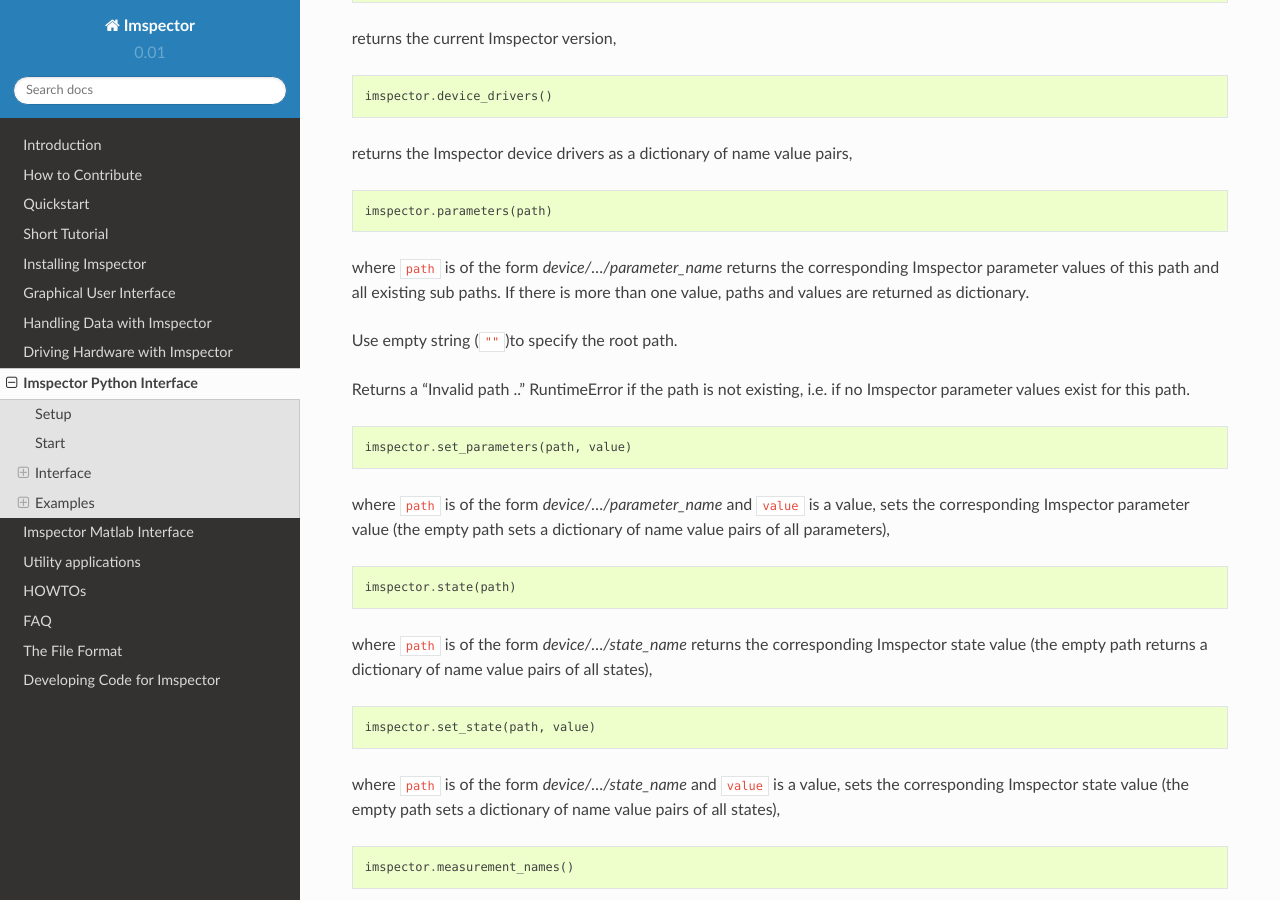
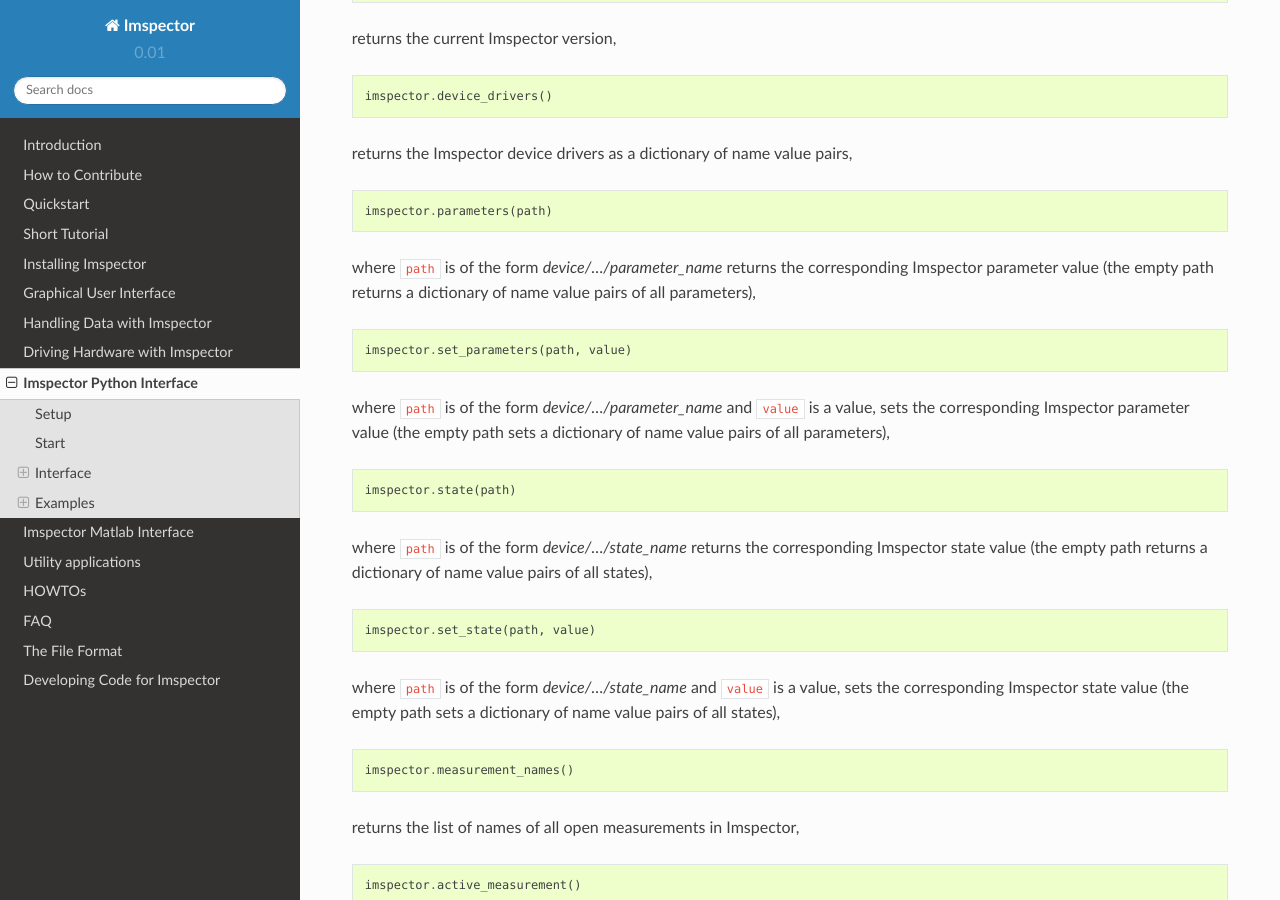
Before and after one commit to AbberiorInstruments/ImspectorDocs, a Sphinx documentation site: the page built from docs/specpy.rst, in a window 1280 px wide and 900 px high, scrolled down 1842 px. Built offline with Sphinx 7.4.7 and the Read the Docs theme 2.0.0, drawn with Linux system fonts in a browser that asks for light colours; some of the changed text lies outside the part shown.

Commit message:
stack parameters added

```diff
--- a/docs/specpy.rst
+++ b/docs/specpy.rst
@@ -106,13 +106,8 @@
   imspector.parameters(path)
 
 where :code:`path` is of the form `device/.../parameter_name` returns the
-corresponding Imspector parameter values of this path and all existing sub paths.
-If there is more than one value, paths and values are returned as dictionary.
-
-Use empty string (:code:`""`)to specify the root path.
-
-Returns a "Invalid path .." RuntimeError if the path is not existing, i.e. if no
-Imspector parameter values exist for this path.
+corresponding Imspector parameter value (the empty path returns a dictionary
+of name value pairs of all parameters),
 
 .. code-block:: python
 
@@ -657,6 +652,14 @@
 
 .. code-block:: python
 
+  stack.parameters(path)
+
+where :code:`path` is of the form `.../parameter_name` returns the
+corresponding stack parameter value (the empty path returns a dictionary of
+name value pairs of all parameters),
+
+.. code-block:: python
+
   stack.data()
 
 returns the data of the stack as a NumPy `array
```
